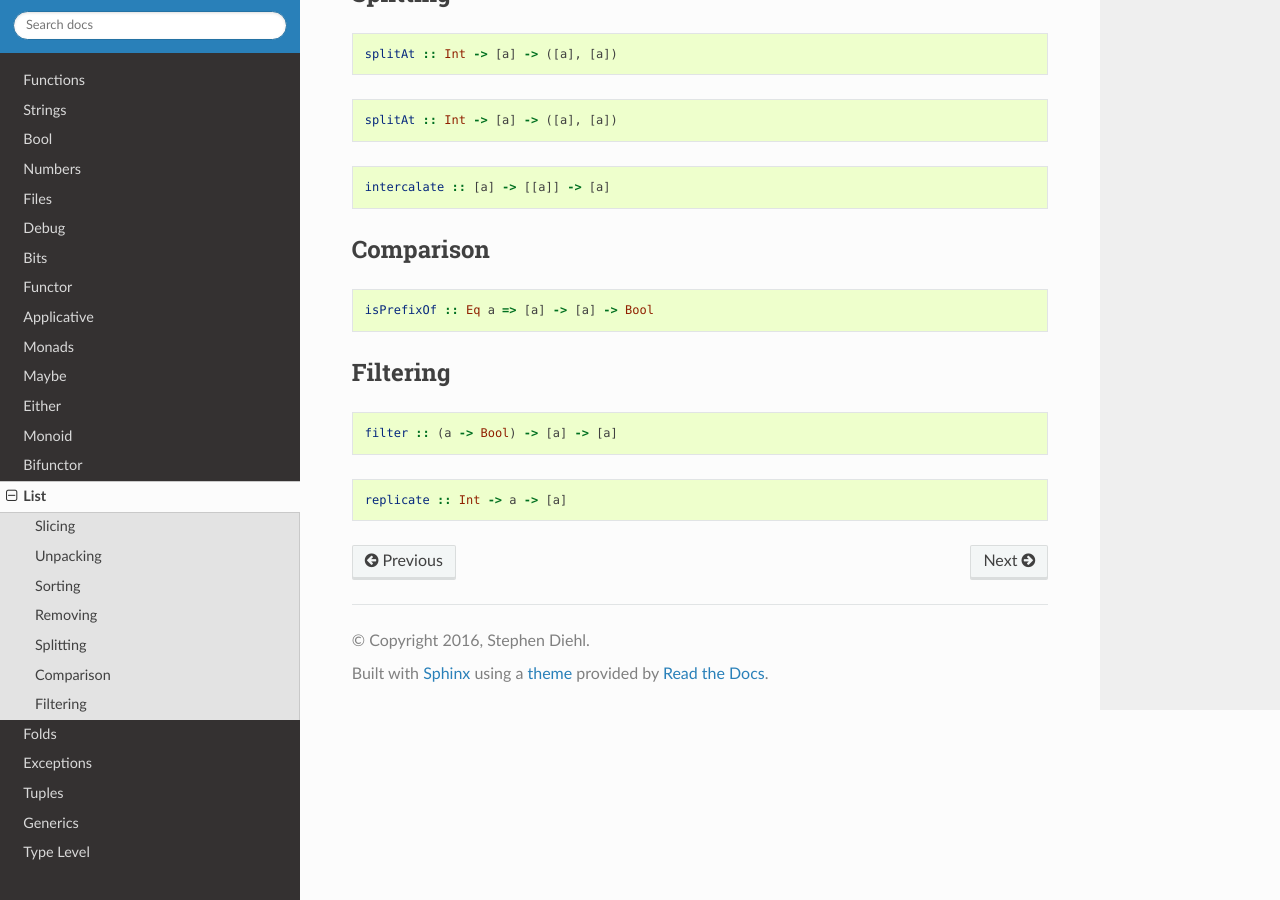
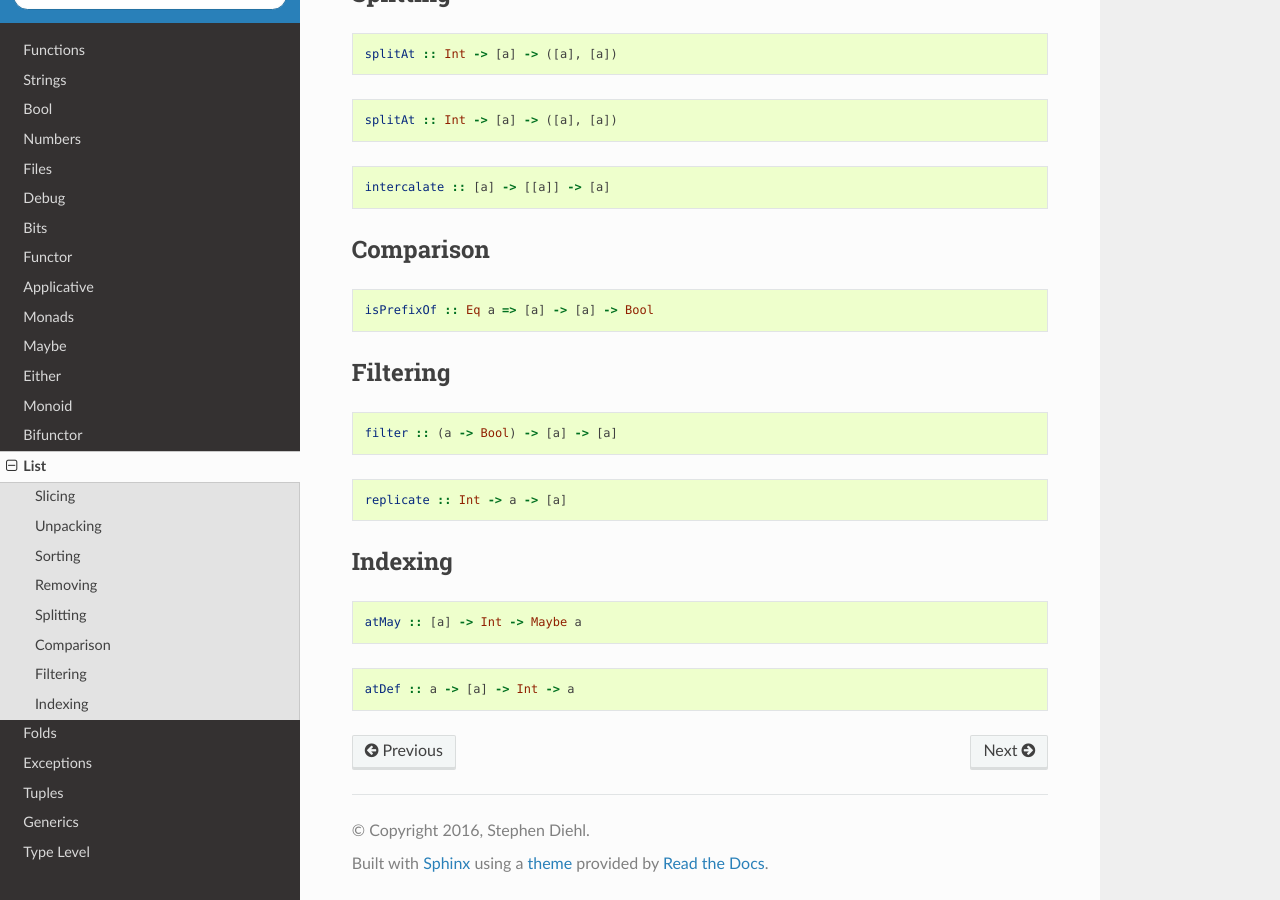
Before and after one commit to kowainik/relude, a Sphinx documentation site: the page built from docs/List.md, in a window 1280 px wide and 900 px high, scrolled down 1476 px. Built offline with Sphinx 7.4.7 and the Read the Docs theme 2.0.0, drawn with Linux system fonts in a browser that asks for light colours; pages that are not in the unit, such as notebooks, are missing from menus.

````diff
--- a/docs/List.md
+++ b/docs/List.md
@@ -109,3 +109,14 @@ filter :: (a -> Bool) -> [a] -> [a]
 ```haskell
 replicate :: Int -> a -> [a]
 ```
+
+Indexing
+--------
+
+```haskell
+atMay :: [a] -> Int -> Maybe a
+```
+
+```haskell
+atDef :: a -> [a] -> Int -> a
+```
````
Also changed, not shown: docs/Folds.md (+9 -0 lines), docs/Monoid.md (+6 -0 lines), 1 other file.
